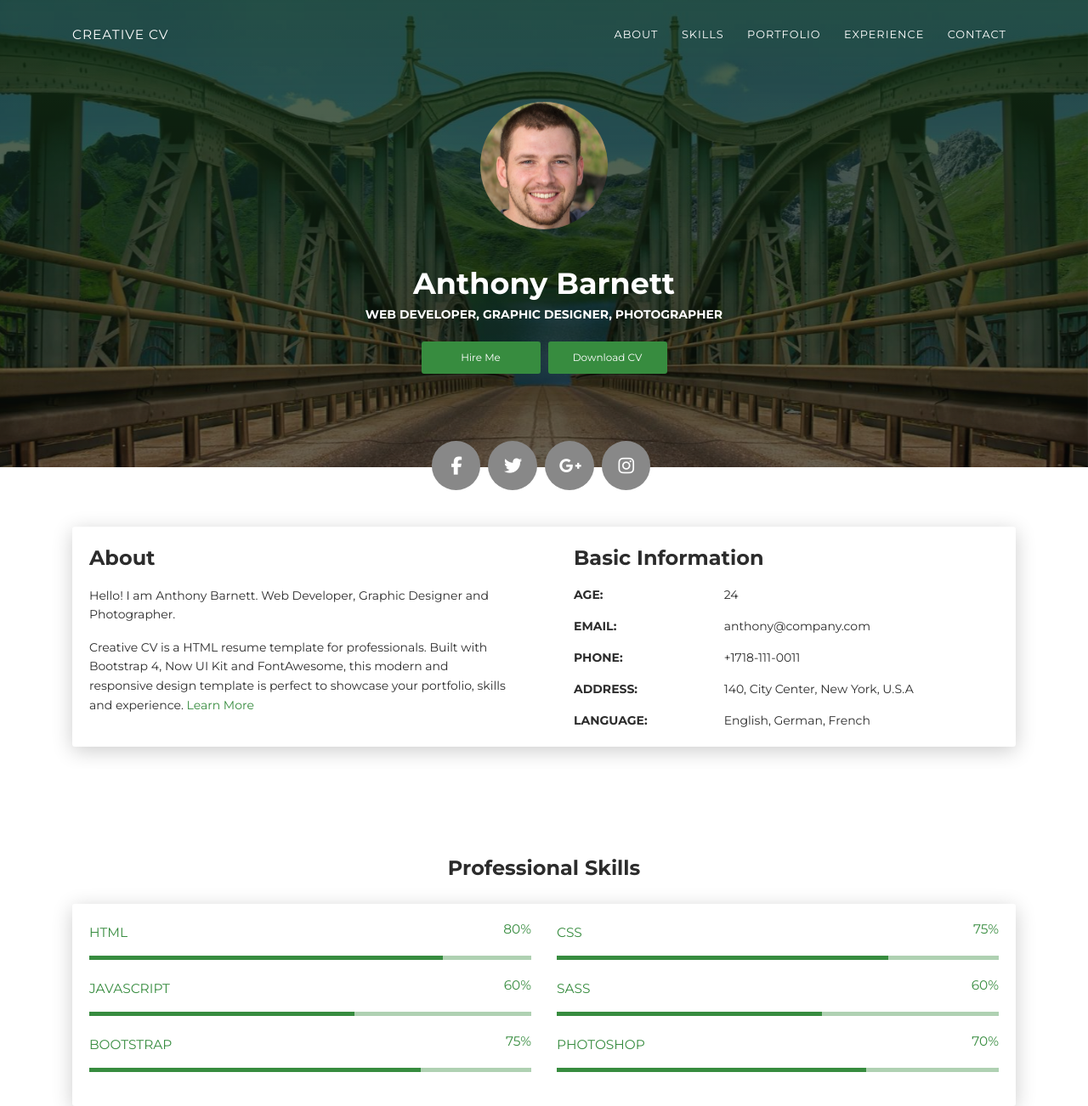
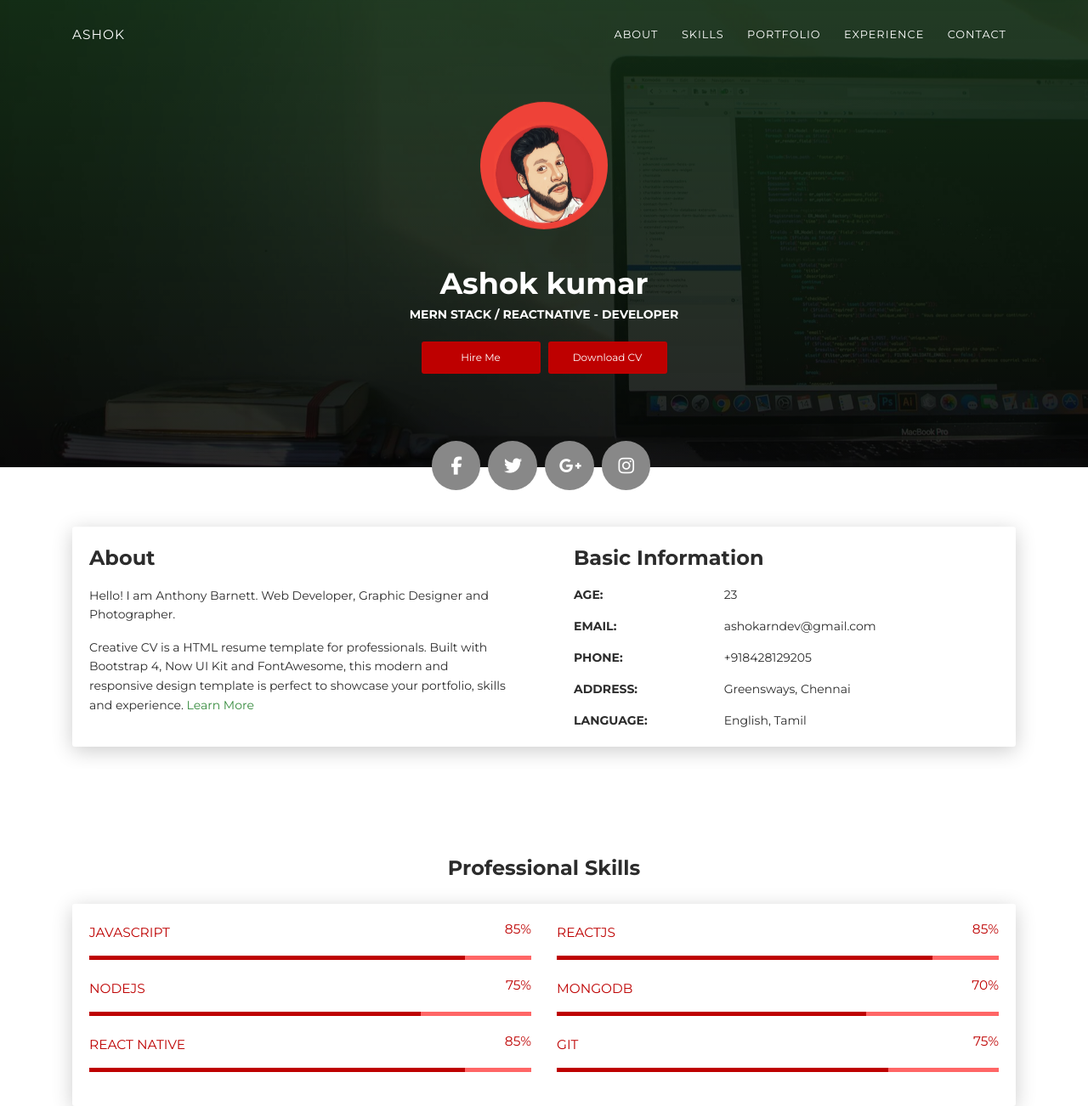
Before and after one commit to ashokRN/MyCvBlog, a plain HTML site: page index.html in a window 1280 px wide. Shown: the top 1302 px of the page at 85% size. Drawn offline with Linux system fonts and the light colour scheme.

Commit message:
fixed changes

```diff
--- a/index.html
+++ b/index.html
@@ -24,7 +24,7 @@
       <div class="profile-page sidebar-collapse">
         <nav class="navbar navbar-expand-lg fixed-top navbar-transparent bg-primary" color-on-scroll="400">
           <div class="container">
-            <div class="navbar-translate"><a class="navbar-brand" href="#" rel="tooltip">Creative CV</a>
+            <div class="navbar-translate"><a class="navbar-brand" href="#" rel="tooltip">Ashok</a>
               <button class="navbar-toggler navbar-toggler" type="button" data-toggle="collapse" data-target="#navigation" aria-controls="navigation" aria-expanded="false" aria-label="Toggle navigation"><span class="navbar-toggler-bar bar1"></span><span class="navbar-toggler-bar bar2"></span><span class="navbar-toggler-bar bar3"></span></button>
             </div>
             <div class="collapse navbar-collapse justify-content-end" id="navigation">
@@ -45,12 +45,12 @@
 <div class="profile-page">
   <div class="wrapper">
     <div class="page-header page-header-small" filter-color="green">
-      <div class="page-header-image" data-parallax="true" style="background-image: url('images/cc-bg-1.jpg')"></div>
+      <div class="page-header-image" data-parallax="true" style="background-image: url('images/cover.jpg')"></div>
       <div class="container">
         <div class="content-center">
-          <div class="cc-profile-image"><a href="#"><img src="images/anthony.jpg" alt="Image"/></a></div>
-          <div class="h2 title">Anthony Barnett</div>
-          <p class="category text-white">Web Developer, Graphic Designer,  Photographer</p><a class="btn btn-primary smooth-scroll mr-2" href="#contact" data-aos="zoom-in" data-aos-anchor="data-aos-anchor">Hire Me</a><a class="btn btn-primary" href="#" data-aos="zoom-in" data-aos-anchor="data-aos-anchor">Download CV</a>
+          <div class="cc-profile-image"><a href="#"><img src="images/DP.jpeg" alt="Image"/></a></div>
+          <div class="h2 title">Ashok kumar</div>
+          <p class="category text-white">Mern Stack / ReactNative - Developer</p><a class="btn btn-primary smooth-scroll mr-2" href="#contact" data-aos="zoom-in" data-aos-anchor="data-aos-anchor">Hire Me</a><a class="btn btn-primary" href="#" data-aos="zoom-in" data-aos-anchor="data-aos-anchor">Download CV</a>
         </div>
       </div>
       <div class="section">
@@ -77,23 +77,23 @@
             <div class="h4 mt-0 title">Basic Information</div>
             <div class="row">
               <div class="col-sm-4"><strong class="text-uppercase">Age:</strong></div>
-              <div class="col-sm-8">24</div>
+              <div class="col-sm-8">23</div>
             </div>
             <div class="row mt-3">
               <div class="col-sm-4"><strong class="text-uppercase">Email:</strong></div>
-              <div class="col-sm-8">anthony@company.com</div>
+              <div class="col-sm-8">ashokarndev@gmail.com</div>
             </div>
             <div class="row mt-3">
               <div class="col-sm-4"><strong class="text-uppercase">Phone:</strong></div>
-              <div class="col-sm-8">+1718-111-0011</div>
+              <div class="col-sm-8">+918428129205</div>
             </div>
             <div class="row mt-3">
               <div class="col-sm-4"><strong class="text-uppercase">Address:</strong></div>
-              <div class="col-sm-8">140, City Center, New York, U.S.A</div>
+              <div class="col-sm-8">Greensways, Chennai</div>
             </div>
             <div class="row mt-3">
               <div class="col-sm-4"><strong class="text-uppercase">Language:</strong></div>
-              <div class="col-sm-8">English, German, French</div>
+              <div class="col-sm-8">English, Tamil</div>
             </div>
           </div>
         </div>
@@ -106,11 +106,11 @@
     <div class="h4 text-center mb-4 title">Professional Skills</div>
     <div class="card" data-aos="fade-up" data-aos-anchor-placement="top-bottom">
       <div class="card-body">
-        <div class="row">
+        <!-- <div class="row">
           <div class="col-md-6">
             <div class="progress-container progress-primary"><span class="progress-badge">HTML</span>
               <div class="progress">
-                <div class="progress-bar progress-bar-primary" data-aos="progress-full" data-aos-offset="10" data-aos-duration="2000" role="progressbar" aria-valuenow="60" aria-valuemin="0" aria-valuemax="100" style="width: 80%;"></div><span class="progress-value">80%</span>
+                <div class="progress-bar progress-bar-primary" data-aos="progress-full" data-aos-offset="10" data-aos-duration="2000" role="progressbar" aria-valuenow="60" aria-valuemin="0" aria-valuemax="100" style="width: 90%;"></div><span class="progress-value">90%</span>
               </div>
             </div>
           </div>
@@ -121,35 +121,51 @@
               </div>
             </div>
           </div>
-        </div>
+        </div> -->
         <div class="row">
           <div class="col-md-6">
             <div class="progress-container progress-primary"><span class="progress-badge">JavaScript</span>
               <div class="progress">
-                <div class="progress-bar progress-bar-primary" data-aos="progress-full" data-aos-offset="10" data-aos-duration="2000" role="progressbar" aria-valuenow="60" aria-valuemin="0" aria-valuemax="100" style="width: 60%;"></div><span class="progress-value">60%</span>
+                <div class="progress-bar progress-bar-primary" data-aos="progress-full" data-aos-offset="10" data-aos-duration="2000" role="progressbar" aria-valuenow="60" aria-valuemin="0" aria-valuemax="100" style="width: 85%;"></div><span class="progress-value">85%</span>
               </div>
             </div>
           </div>
           <div class="col-md-6">
-            <div class="progress-container progress-primary"><span class="progress-badge">SASS</span>
+            <div class="progress-container progress-primary"><span class="progress-badge">ReactJS</span>
               <div class="progress">
-                <div class="progress-bar progress-bar-primary" data-aos="progress-full" data-aos-offset="10" data-aos-duration="2000" role="progressbar" aria-valuenow="60" aria-valuemin="0" aria-valuemax="100" style="width: 60%;"></div><span class="progress-value">60%</span>
+                <div class="progress-bar progress-bar-primary" data-aos="progress-full" data-aos-offset="10" data-aos-duration="2000" role="progressbar" aria-valuenow="60" aria-valuemin="0" aria-valuemax="100" style="width: 85%;"></div><span class="progress-value">85%</span>
               </div>
             </div>
           </div>
         </div>
         <div class="row">
           <div class="col-md-6">
-            <div class="progress-container progress-primary"><span class="progress-badge">Bootstrap</span>
+            <div class="progress-container progress-primary"><span class="progress-badge">NodeJS</span>
               <div class="progress">
                 <div class="progress-bar progress-bar-primary" data-aos="progress-full" data-aos-offset="10" data-aos-duration="2000" role="progressbar" aria-valuenow="60" aria-valuemin="0" aria-valuemax="100" style="width: 75%;"></div><span class="progress-value">75%</span>
               </div>
             </div>
           </div>
           <div class="col-md-6">
-            <div class="progress-container progress-primary"><span class="progress-badge">Photoshop</span>
+            <div class="progress-container progress-primary"><span class="progress-badge">MongoDB</span>
               <div class="progress">
                 <div class="progress-bar progress-bar-primary" data-aos="progress-full" data-aos-offset="10" data-aos-duration="2000" role="progressbar" aria-valuenow="60" aria-valuemin="0" aria-valuemax="100" style="width: 70%;"></div><span class="progress-value">70%</span>
+              </div>
+            </div>
+          </div>
+        </div>
+        <div class="row">
+          <div class="col-md-6">
+            <div class="progress-container progress-primary"><span class="progress-badge">React Native</span>
+              <div class="progress">
+                <div class="progress-bar progress-bar-primary" data-aos="progress-full" data-aos-offset="10" data-aos-duration="2000" role="progressbar" aria-valuenow="60" aria-valuemin="0" aria-valuemax="100" style="width: 85%;"></div><span class="progress-value">85%</span>
+              </div>
+            </div>
+          </div>
+          <div class="col-md-6">
+            <div class="progress-container progress-primary"><span class="progress-badge">Git</span>
+              <div class="progress">
+                <div class="progress-bar progress-bar-primary" data-aos="progress-full" data-aos-offset="10" data-aos-duration="2000" role="progressbar" aria-valuenow="60" aria-valuemin="0" aria-valuemax="100" style="width: 75%;"></div><span class="progress-value">75%</span>
               </div>
             </div>
           </div>
@@ -158,7 +174,7 @@
     </div>
   </div>
 </div>
-<div class="section" id="portfolio">
+<!-- <div class="section" id="portfolio">
   <div class="container">
     <div class="row">
       <div class="col-md-6 ml-auto mr-auto">
@@ -289,7 +305,7 @@
       </div>
     </div>
   </div>
-</div>
+</div> -->
 <div class="section" id="experience">
   <div class="container cc-experience">
     <div class="h4 text-center mb-4 title">Work Experience</div>
```
Also changed, not shown: css/bootstrap.min.css, css/main.css, images/DP.jpeg (added), images/cover.jpg (added).
